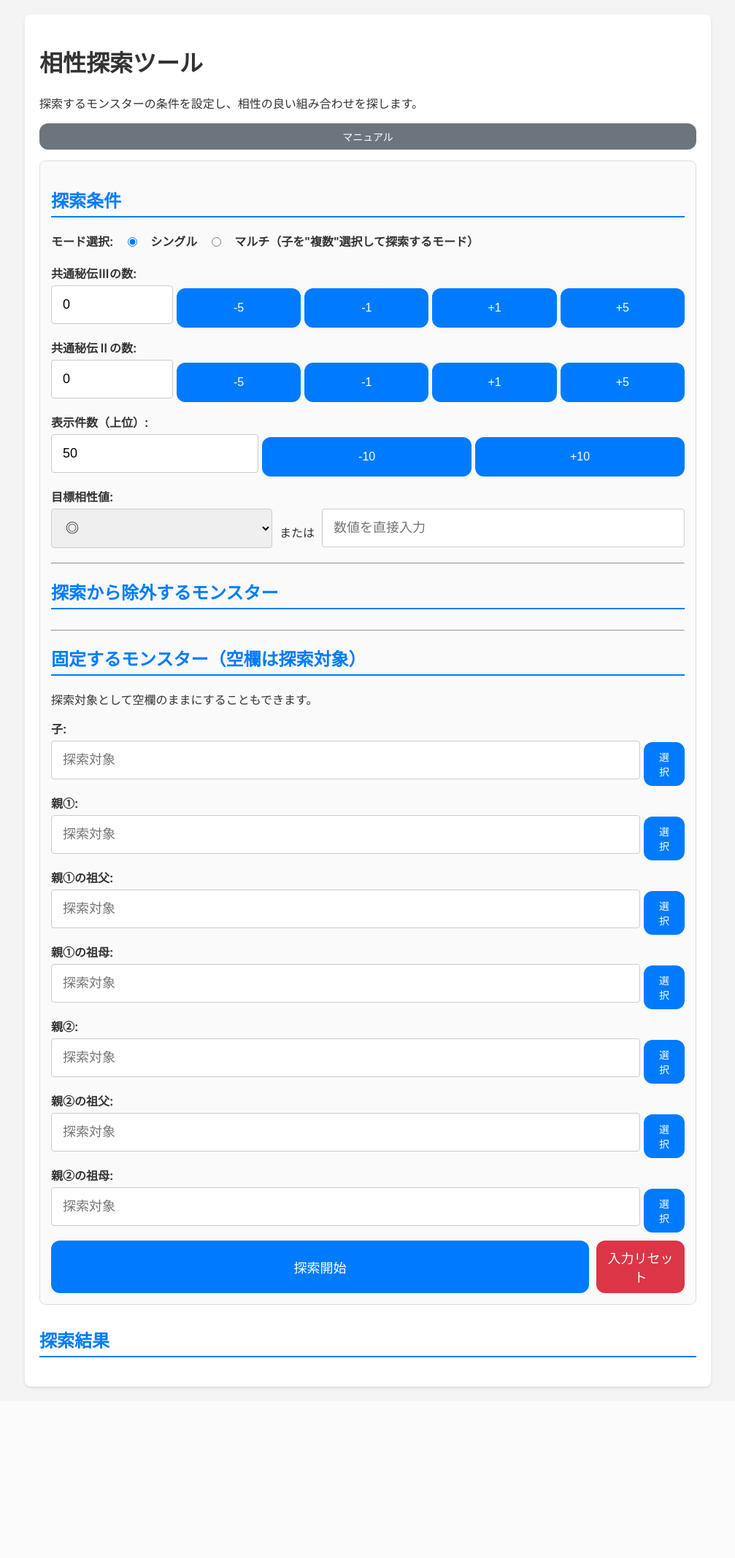
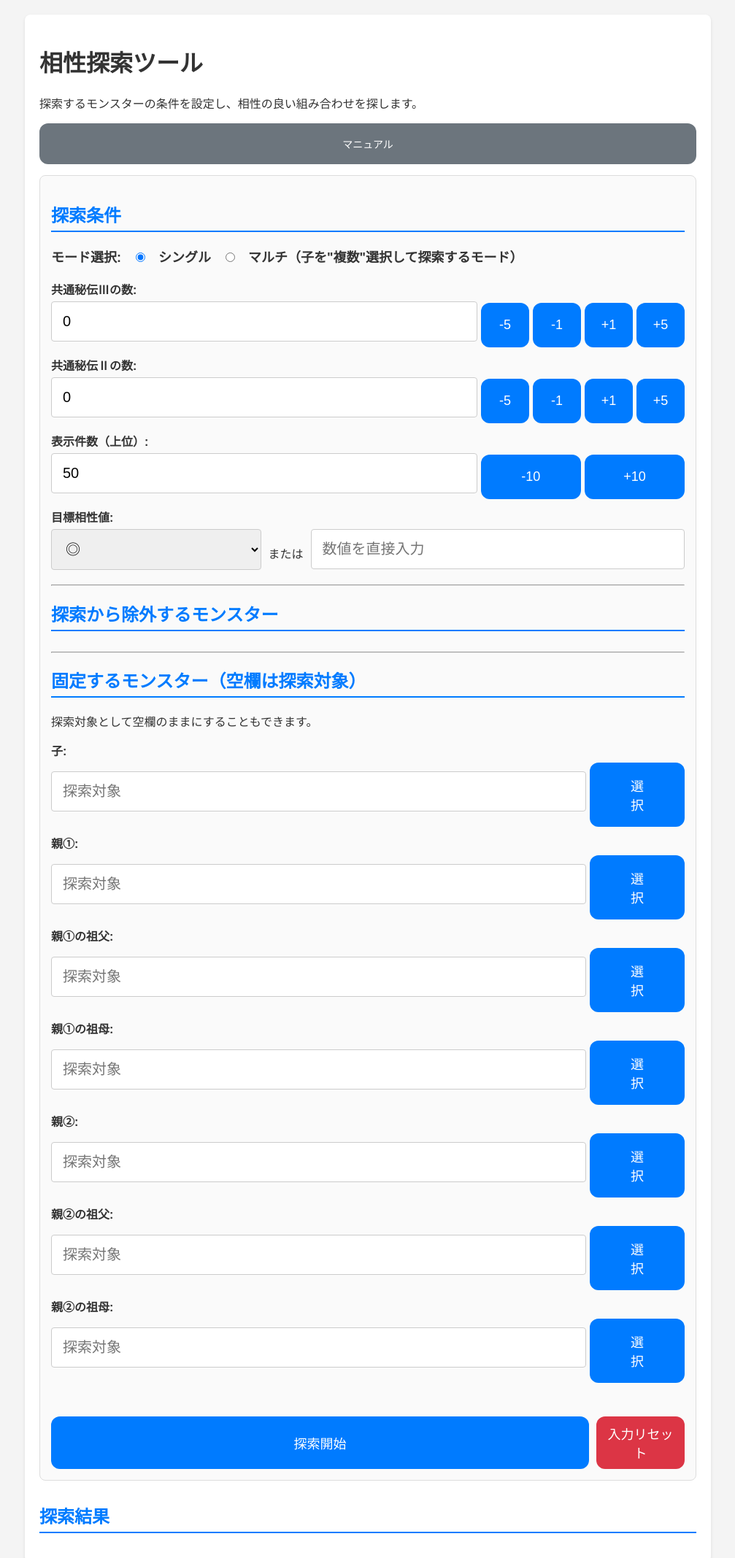
Before and after one commit to cadmium2525/monster-farm-simulator, a Flask app: template templates/index.html in a window 1280 px wide. Shown: the top 2135 px of the page at 73% size, without its empty margins (136-1143 px from the left). Before the commit the page ends 1904 px from the top, so only its background shows below. Run offline with Flask 3, Linux system fonts and the light colour scheme; the template is opened without the code that fills it, so the values that code supplies are empty; parts of the project's set-up code (start-up, migrations or seed data) failed here and were passed over.

Commit message:
軽微な修正

```diff
--- a/app.py
+++ b/app.py
@@ -324,9 +324,7 @@ def explore_combinations():
 
     else:
         print("--- 子が指定されていないため、サマリーを生成します ---")
-        # 20250827改修: ヒープキューの導入
-        # (matches, max_affinity)のタプルを優先度として使用
-        # heapqは最小ヒープなので、-matches, -max_affinityとすることで最大ヒープを模倣
+        # 20250827改修: ヒープキューの導入と修正
         summary_heap = []
 
         slot_names = ['parent1', 'grandpa1', 'grandma1', 'parent2', 'grandpa2', 'grandma2']
@@ -373,23 +371,28 @@ def explore_combinations():
                     if total_affinity >= target_min:
                         matched_children_count += 1
 
-            if matched_children_count > 0:
-                # 20250827改修: ヒープキューへの追加ロジック
+            # 20250827改修: matched_children_count >= 0 の条件
+            if matched_children_count >= 0:
                 combination_data = {
                     'parent1': p1, 'grandpa1': gp1, 'grandma1': gm1,
                     'parent2': p2, 'grandpa2': gp2, 'grandma2': gm2
                 }
 
+                # 優先度として (matched_children_count, max_affinity_for_combo) を使用
+                priority = (-matched_children_count, -max_affinity_for_combo)
+
+                # 辞書同士の比較を避けるため、優先度タプルとデータ本体を分けて格納する
+                # 同一優先度の場合の比較エラーを避けるため、一意なIDを追加
                 if len(summary_heap) < limit:
-                    heapq.heappush(summary_heap, (matched_children_count, max_affinity_for_combo, combination_data))
+                    heapq.heappush(summary_heap, (priority, uuid.uuid4(), combination_data))
                 else:
-                    # 優先度が最も低い要素を取得
-                    lowest_priority_item = summary_heap[0]
-                    # 現在の組み合わせの優先度を計算
-                    current_priority = (matched_children_count, max_affinity_for_combo)
-                    # 現在の組み合わせがキューの最小値より大きい場合、最小値を置き換える
-                    if current_priority > (lowest_priority_item[0], lowest_priority_item[1]):
-                        heapq.heapreplace(summary_heap, (matched_children_count, max_affinity_for_combo, combination_data))
+                    # 現在の組み合わせの優先度が、ヒープ内の最小値より高い場合、置き換える
+                    # 比較はpriorityタプルのみで行う
+                    current_priority = (-matched_children_count, -max_affinity_for_combo)
+                    lowest_priority_tuple = summary_heap[0]
+                    lowest_priority = lowest_priority_tuple[0] # ここで最初の要素（priorityタプル）のみを取得
+                    if current_priority < lowest_priority:
+                        heapq.heapreplace(summary_heap, (current_priority, uuid.uuid4(), combination_data))
 
             processed_count += 1
             if processed_count % 1000 == 0:
@@ -398,18 +401,19 @@ def explore_combinations():
         # 20250827改修: ヒープキューから最終結果を取得
         final_summary_list = []
         while summary_heap:
-            matches, max_affinity, combination = heapq.heappop(summary_heap)
+            # 3番目の要素に辞書が格納されている
+            priority, _, combination = heapq.heappop(summary_heap)
             final_summary_list.append({
                 'parent_bloodline': " / ".join(list(combination.values())),
-                'matches': matches,
-                'max_affinity': max_affinity,
+                'matches': -priority[0],
+                'max_affinity': -priority[1],
                 'combination': combination
             })
 
         final_summary_list.sort(key=lambda x: (x['matches'], x['max_affinity'],), reverse=True)
 
         print(f"\n--- 探索完了（サマリー生成）---")
-        return jsonify(final_summary_list) # limitはヒープのサイズで既に適用
+        return jsonify(final_summary_list)
 
 @app.route('/explore_multi', methods=['POST'])
 def explore_multi_combinations():
--- a/templates/index.html
+++ b/templates/index.html
@@ -8,7 +8,7 @@
         .container { max-width: 900px; margin: auto; padding: 20px; background-color: #fff; border-radius: 8px; box-shadow: 0 2px 4px rgba(0, 0, 0, 0.1); }
         .input-section { margin-bottom: 20px; padding: 15px; border: 1px solid #ddd; border-radius: 8px; background-color: #fafafa; }
         label { display: block; margin-bottom: 5px; font-weight: bold; }
-        select, input[type="number"], input[type="text"] { width: 100%; padding: 15px; font-size: 18px; margin-bottom: 10px; border-radius: 4px; border: 1px solid #ccc; box-sizing: border-box; }
+        select, input[type="number"], input[type="text"] { width: 100%; padding: 15px; font-size: 20px; margin-bottom: 10px; border-radius: 4px; border: 1px solid #ccc; box-sizing: border-box; }
         button { padding: 8px 16px; background-color: #007bff; color: white; font-size: 16px; border: none; border-radius: 12px; cursor: pointer; font-size: 14px; width: 100%; }
         button:hover { background-color: #0056b3; }
 button:active {
@@ -73,11 +73,23 @@ button:active {
         .input-with-buttons input {
             flex-grow: 1;
         }
-        .input-with-buttons button {
-            padding: 18px 18px;
-            margin: 0;
-            font-size: 16px;
-        }
+
+/* 共通秘伝ボタンのスタイル */
+.secret-btn {
+    width: 100px; /* 例として固定幅を設定 */
+    align-items: stretch;
+    font-size: 18px;
+    padding: 20px 0; /* 垂直方向の余白を調整 */
+}
+
+/* 表示件数ボタンのスタイル */
+.limit-btn {
+    width: 208px; /* こちらは少し幅を広げる */
+    align-items: stretch;
+    font-size: 18px;
+    padding: 20px 0;
+}
+
         .target-affinity-container {
             display: flex;
             align-items: center;
@@ -108,7 +120,7 @@ button:active {
             padding: 20px;
             border-radius: 8px;
             width: 90%;
-            max-width: 500px;
+            max-width: 700px;
         }
         .close-button {
             color: #aaa;
@@ -149,7 +161,8 @@ button:active {
         }
         .select-button {
             width: auto;
-            padding: 10px 15px;
+            font-size: 18px;
+            padding: 18px 50px;
         }
         .input-group {
             margin-bottom: 10px;
@@ -217,6 +230,7 @@ button:active {
             align-items: center;
             gap: 15px;
             margin-bottom: 20px;
+            font-size: 18px;
         }
         .mode-selection label {
             display: inline-block;
@@ -272,7 +286,7 @@ button:active {
 }
 
 #manual-button {
-    padding: 8px 20px;
+    padding: 18px 20px;
     background-color: #6c757d;
     color: white;
     border: none;
@@ -340,28 +354,28 @@ button:active {
                     <label for="common_secret_iii">共通秘伝Ⅲの数:</label>
                     <div class="input-with-buttons">
                         <input type="number" id="common_secret_iii" name="common_secret_iii" value="0" min="0">
-                        <button type="button" onclick="incrementSecret('common_secret_iii', -5)">-5</button>
-                        <button type="button" onclick="incrementSecret('common_secret_iii', -1)">-1</button>
-                        <button type="button" onclick="incrementSecret('common_secret_iii', 1)">+1</button>
-                        <button type="button" onclick="incrementSecret('common_secret_iii', 5)">+5</button>
+                        <button type="button" class="secret-btn" onclick="incrementSecret('common_secret_iii', -5)">-5</button>
+                        <button type="button" class="secret-btn" onclick="incrementSecret('common_secret_iii', -1)">-1</button>
+                        <button type="button" class="secret-btn" onclick="incrementSecret('common_secret_iii', 1)">+1</button>
+                        <button type="button" class="secret-btn" onclick="incrementSecret('common_secret_iii', 5)">+5</button>
                     </div>
                 </div>
                 <div class="input-group">
                     <label for="common_secret_ii">共通秘伝Ⅱの数:</label>
                     <div class="input-with-buttons">
                         <input type="number" id="common_secret_ii" name="common_secret_ii" value="0" min="0">
-                        <button type="button" onclick="incrementSecret('common_secret_ii', -5)">-5</button>
-                        <button type="button" onclick="incrementSecret('common_secret_ii', -1)">-1</button>
-                        <button type="button" onclick="incrementSecret('common_secret_ii', 1)">+1</button>
-                        <button type="button" onclick="incrementSecret('common_secret_ii', 5)">+5</button>
+                        <button type="button" class="secret-btn" onclick="incrementSecret('common_secret_ii', -5)">-5</button>
+                        <button type="button" class="secret-btn" onclick="incrementSecret('common_secret_ii', -1)">-1</button>
+                        <button type="button" class="secret-btn" onclick="incrementSecret('common_secret_ii', 1)">+1</button>
+                        <button type="button" class="secret-btn" onclick="incrementSecret('common_secret_ii', 5)">+5</button>
                     </div>
                 </div>
                 <div class="input-group" id="limit-group">
                     <label for="limit">表示件数（上位）:</label>
                     <div class="input-with-buttons">
                     <input type="number" id="limit" name="limit" value="50" min="1">
-                    <button type="button" onclick="incrementSecret('limit', -10)">-10</button>
-                    <button type="button" onclick="incrementSecret('limit', 10)">+10</button>
+                    <button type="button" class="limit-btn" onclick="incrementSecret('limit', -10)">-10</button>
+                    <button type="button" class="limit-btn" onclick="incrementSecret('limit', 10)">+10</button>
                   </div>
                 </div>
                 <div class="input-group" id="target-affinity-group">
@@ -442,6 +456,7 @@ button:active {
                         <button type="button" class="select-button" onclick="openMonsterSelector('grandma2')">選択</button>
                     </div>
                 </div>
+                <br><br>
                 <div class="button-group">
                     <button type="submit" id="start-button">探索開始</button>
                     <button type="button" id="reset-button">入力リセット</button>
```
